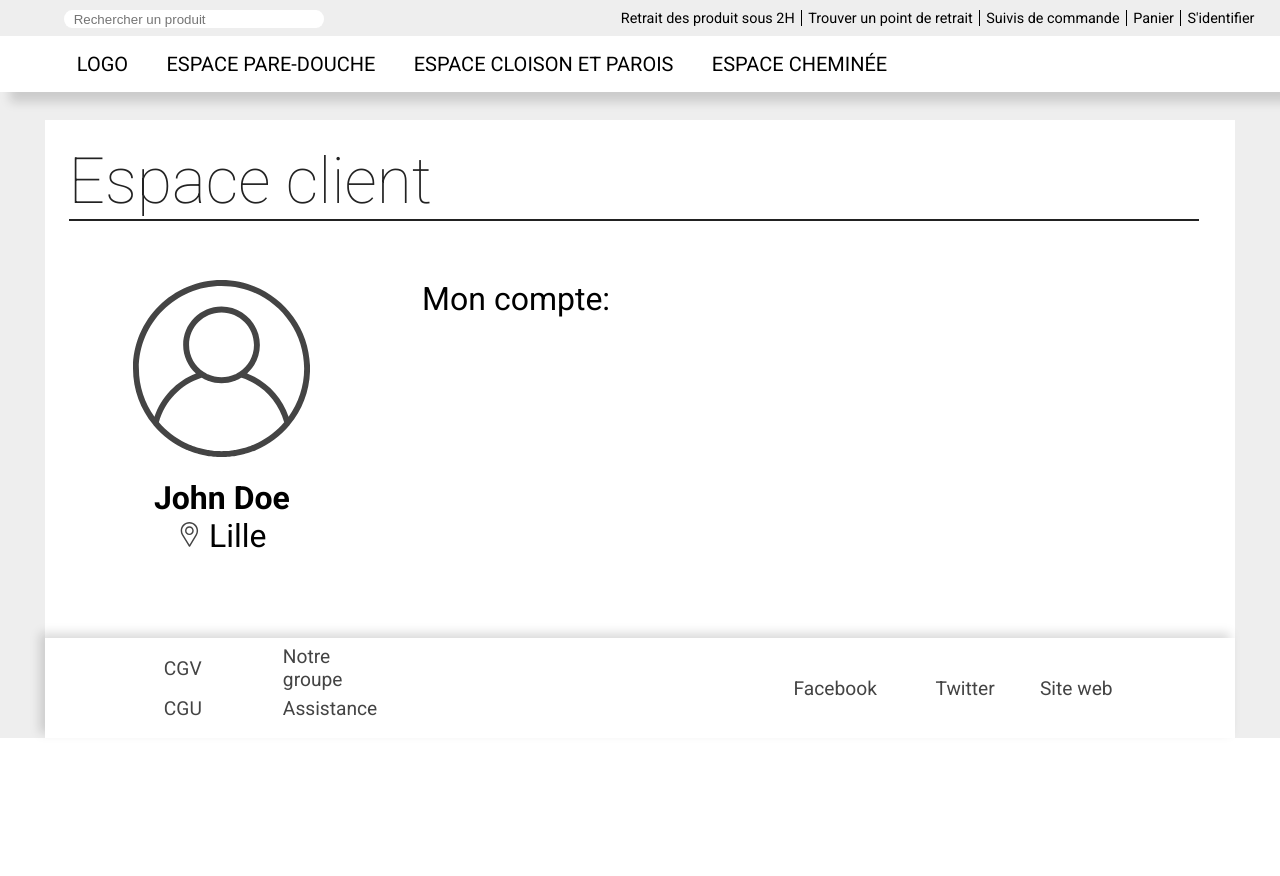
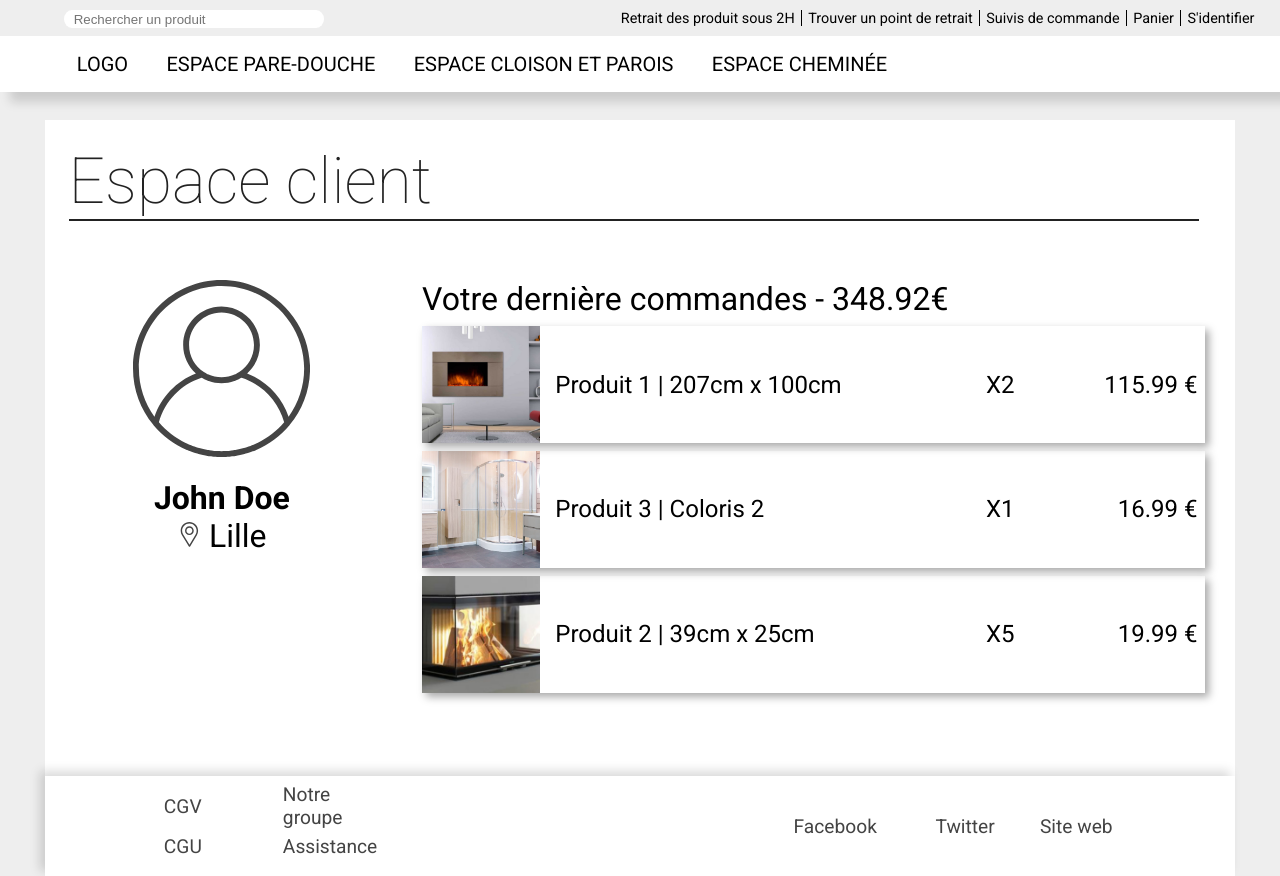
Before and after one commit to JulienKEIFF/maquette1, a Vue app: page /user in a window 1280 px wide. Before the commit the page ends 800 px from the top, so only its background shows below. Built offline with nearby package versions, Linux system fonts and the light colour scheme.

Commit message:
add last checkout in user page

```diff
--- a/src/components/cartItem.vue
+++ b/src/components/cartItem.vue
@@ -1,8 +1,8 @@
 <template>
-  <div class="cart-item">
+  <div class="cart-item" ref="cartItem">
 
     <div class="info">
-      <img :src="getImg(data.img)" class="item-img" >
+      <img :src="getImg(data.img)" class="item-img" ref="cartImg" >
 
       <div class="item-name">
         {{data.name}}
@@ -24,11 +24,23 @@
 export default {
   name: "cart-item",
   props:{
-    data: Object
+    data: Object,
+    fontSize: String,
+    background: Boolean,
+    margin: Number
   },
   methods:{
     getImg: function(item){
       return require(`../assets/img/${item}`)
+    }
+  },
+  mounted: function(){
+    this.$refs.cartItem.style.height = this.$refs.cartImg.clientWidth +"px";
+    this.$refs.cartItem.style.marginBottom = this.margin +"px";
+    this.$refs.cartItem.style.fontSize = this.fontSize;
+    if (this.background) {
+      this.$refs.cartItem.style.background = '#';
+      this.$refs.cartItem.style.boxShadow = '#aaa 0.5vh 0.5vh 1vh'
     }
   }
 }
@@ -40,6 +52,7 @@ export default {
   height: 5vh;
   margin: 1% 0;
   width: 100%;
+  cursor: pointer;
   .info{
     height: 100%;
     display: flex;
--- a/src/components/user/info.vue
+++ b/src/components/user/info.vue
@@ -14,7 +14,12 @@
 
     <div class="right">
       <div class="section">
-        <div class="title">Mon compte:</div>
+        <div class="title">Votre dernière commandes - {{cost}}€</div>
+
+        <div class="last-checkout">
+           <card v-for="(item, i) in lastCheckout" :key="i" :data="item" fontSize="150%" :background="true" :margin='0' />
+        </div>
+
       </div>
     </div>
 
@@ -24,20 +29,47 @@
 <script>
 import svgAccount from "./account-svg"
 import svgPin from "./pin-svg"
+import Card from '../cartItem'
 
 export default {
   name: "clientinfo",
   components:{
     svgAccount,
-    svgPin
+    svgPin,
+    Card
   },
   data(){
     return{
-
+      lastCheckout: [{
+        name: "Produit 1 | 207cm x 100cm",
+        img: "img3.jpg",
+        qte: 2,
+        price: 115.99
+      },{
+        name: "Produit 3 | Coloris 2",
+        img: "img1.jpg",
+        qte: 1,
+        price: 16.99
+      },{
+        name: "Produit 2 | 39cm x 25cm",
+        img: "img2.jpg",
+        qte: 5,
+        price: 19.99
+      }],
+      cost: 0
     }
   },
   methods:{
-
+    calcCost: function calcCost(){
+      for (let i = 0; i < this.lastCheckout.length; i++) {
+        const product = this.lastCheckout[i];
+        this.cost = this.cost + (product.price * product.qte);
+      }
+      this.cost = Math.round(this.cost * 100) / 100;
+    }
+  },
+  mounted: function(){
+    this.calcCost();
   }
 }
 </script>
--- a/src/views/User.vue
+++ b/src/views/User.vue
@@ -1,9 +1,11 @@
 <template>
   <div id="client">
     <navbar />
+
     <div id="title">{{"Espace client"}}</div>
 
     <infoClient />
+
     <footer-vue />
   </div>
 </template>
```
